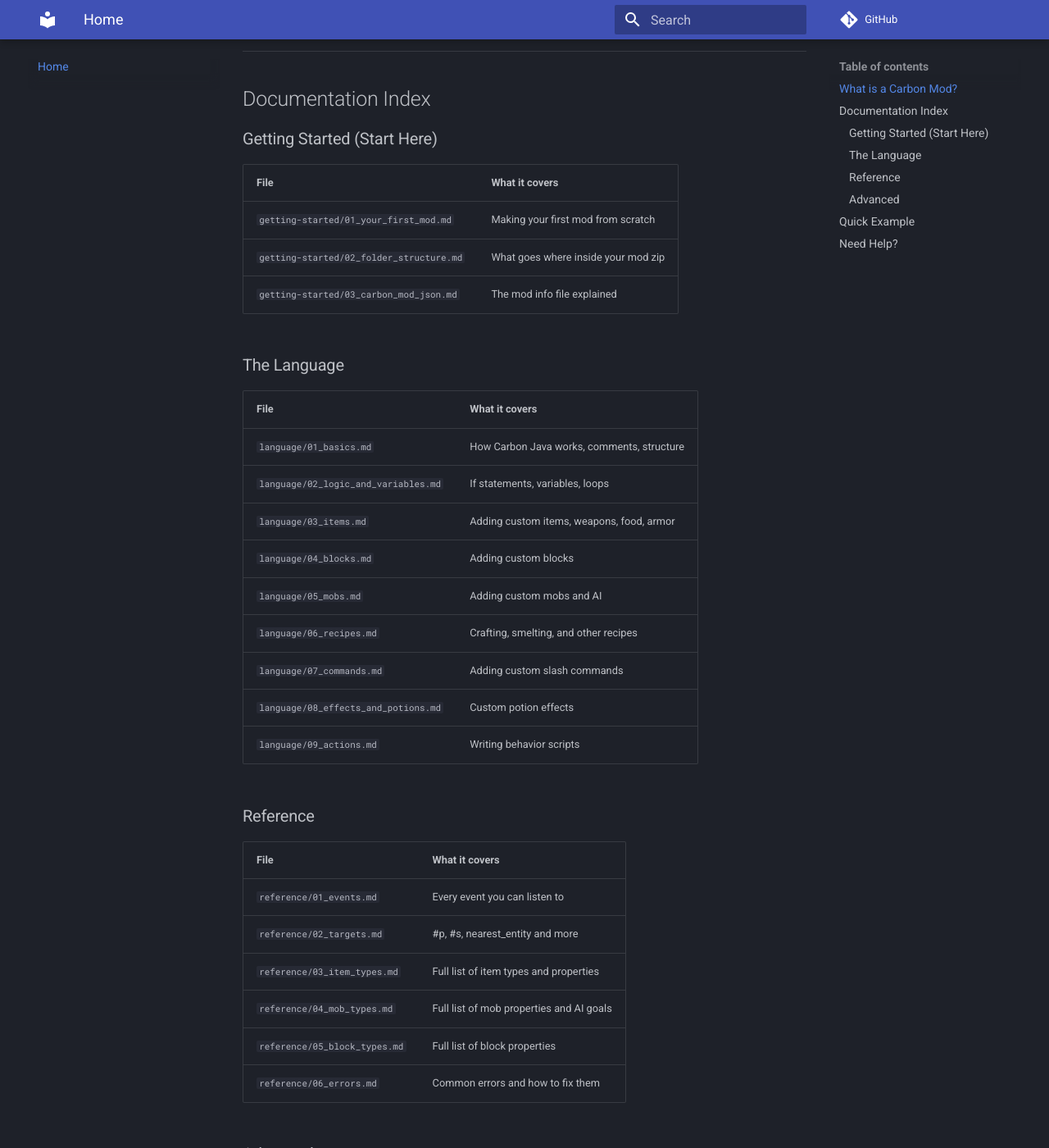
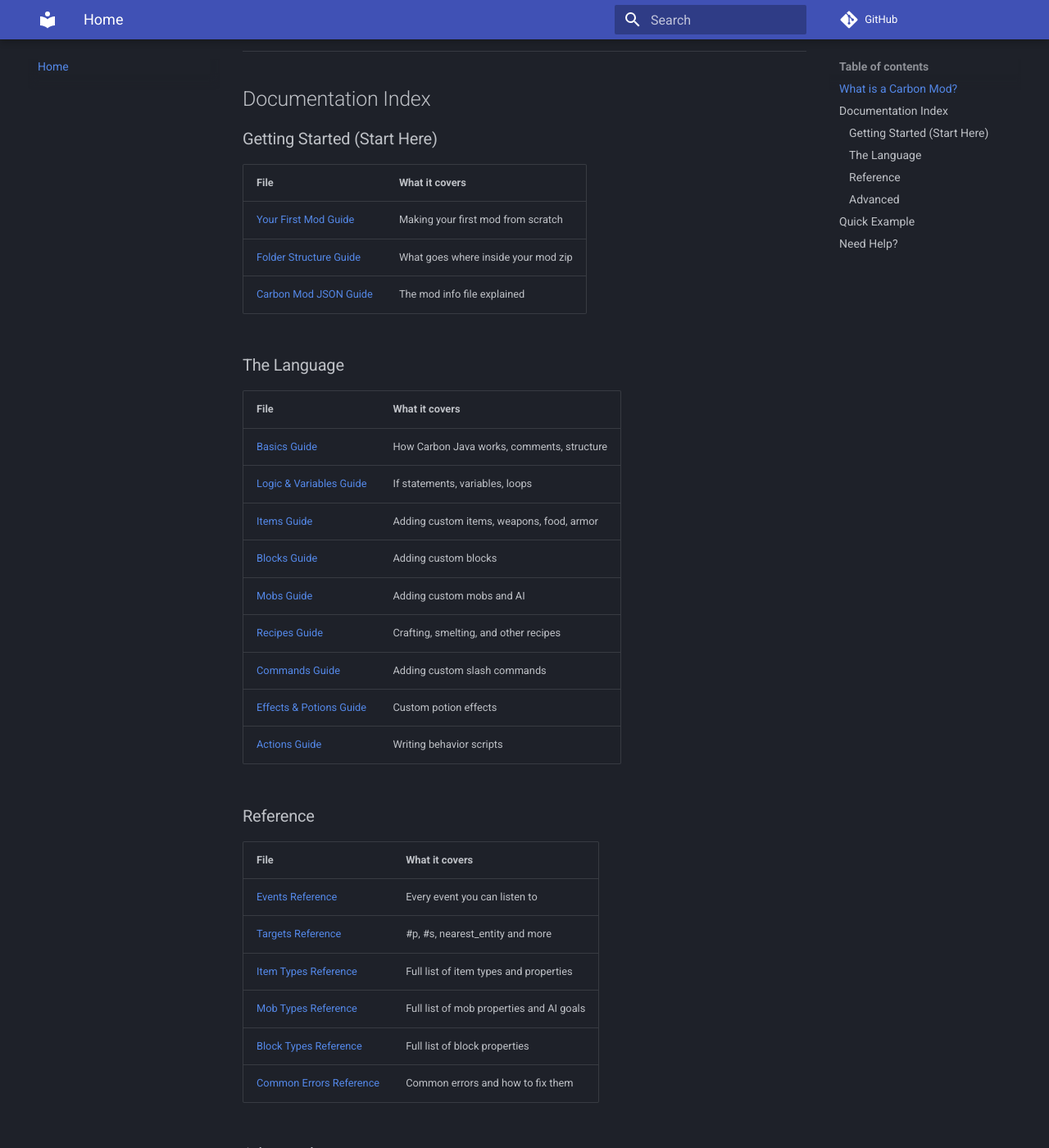
Before and after one commit to StratCube2/carbon-script, an MkDocs documentation site: the page built from docs/index.md, in a window 1280 px wide and 1400 px high, scrolled down 503 px. Shown: the whole window at 82% size. Built offline with MkDocs 1.6.1 and Material for MkDocs 9.7.7, drawn with Linux system fonts in a browser that asks for light colours; comment, search, counter and statistics services are not loaded; some of the changed text lies outside the part shown.

Commit message:
Fix broken markdown links in docs (#1)
Fixed the backtick md links using copilot.

````diff
--- a/docs/getting-started/02_folder_structure.md
+++ b/docs/getting-started/02_folder_structure.md
@@ -38,7 +38,7 @@ my_mod.zip
 ## What Goes Where
 
 ### `carbon.mod.json`
-The first thing Carbon Loader reads. Contains your mod's name, version, and other info. See `getting-started/03_carbon_mod_json.md` for full details.
+The first thing Carbon Loader reads. Contains your mod's name, version, and other info. See [Carbon Mod JSON Guide](03_carbon_mod_json.md) for full details.
 
 ### `resources/textures/`
 PNG image files for your items and blocks. Should be 16x16 pixels for items. Larger sizes work for blocks and mobs.
--- a/docs/index.md
+++ b/docs/index.md
@@ -17,37 +17,37 @@ A Carbon mod is a `.zip` file you drop into your mods folder. Inside that zip ar
 ### Getting Started (Start Here)
 | File | What it covers |
 |------|---------------|
-| `getting-started/01_your_first_mod.md` | Making your first mod from scratch |
-| `getting-started/02_folder_structure.md` | What goes where inside your mod zip |
-| `getting-started/03_carbon_mod_json.md` | The mod info file explained |
+| [Your First Mod Guide](getting-started/01_your_first_mod.md) | Making your first mod from scratch |
+| [Folder Structure Guide](getting-started/02_folder_structure.md) | What goes where inside your mod zip |
+| [Carbon Mod JSON Guide](getting-started/03_carbon_mod_json.md) | The mod info file explained |
 
 ### The Language
 | File | What it covers |
 |------|---------------|
-| `language/01_basics.md` | How Carbon Java works, comments, structure |
-| `language/02_logic_and_variables.md` | If statements, variables, loops |
-| `language/03_items.md` | Adding custom items, weapons, food, armor |
-| `language/04_blocks.md` | Adding custom blocks |
-| `language/05_mobs.md` | Adding custom mobs and AI |
-| `language/06_recipes.md` | Crafting, smelting, and other recipes |
-| `language/07_commands.md` | Adding custom slash commands |
-| `language/08_effects_and_potions.md` | Custom potion effects |
-| `language/09_actions.md` | Writing behavior scripts |
+| [Basics Guide](language/01_basics.md) | How Carbon Java works, comments, structure |
+| [Logic & Variables Guide](language/02_logic_and_variables.md) | If statements, variables, loops |
+| [Items Guide](language/03_items.md) | Adding custom items, weapons, food, armor |
+| [Blocks Guide](language/04_blocks.md) | Adding custom blocks |
+| [Mobs Guide](language/05_mobs.md) | Adding custom mobs and AI |
+| [Recipes Guide](language/06_recipes.md) | Crafting, smelting, and other recipes |
+| [Commands Guide](language/07_commands.md) | Adding custom slash commands |
+| [Effects & Potions Guide](language/08_effects_and_potions.md) | Custom potion effects |
+| [Actions Guide](language/09_actions.md) | Writing behavior scripts |
 
 ### Reference
 | File | What it covers |
 |------|---------------|
-| `reference/01_events.md` | Every event you can listen to |
-| `reference/02_targets.md` | #p, #s, nearest_entity and more |
-| `reference/03_item_types.md` | Full list of item types and properties |
-| `reference/04_mob_types.md` | Full list of mob properties and AI goals |
-| `reference/05_block_types.md` | Full list of block properties |
-| `reference/06_errors.md` | Common errors and how to fix them |
+| [Events Reference](reference/01_events.md) | Every event you can listen to |
+| [Targets Reference](reference/02_targets.md) | #p, #s, nearest_entity and more |
+| [Item Types Reference](reference/03_item_types.md) | Full list of item types and properties |
+| [Mob Types Reference](reference/04_mob_types.md) | Full list of mob properties and AI goals |
+| [Block Types Reference](reference/05_block_types.md) | Full list of block properties |
+| [Common Errors Reference](reference/06_errors.md) | Common errors and how to fix them |
 
 ### Advanced
 | File | What it covers |
 |------|---------------|
-| `advanced/01_allotrope.md` | Injecting code into Carbon Loader (requires Java knowledge) |
+| [Allotrope Guide](advanced/01_allotrope.md) | Injecting code into Carbon Loader (requires Java knowledge) |
 
 ---
 
@@ -92,4 +92,4 @@ If you see an error like:
 [Carbon] Error in src/definitions/items.cj line 4:
   "tipe" is not recognised. Did you mean "type"?
 ```
-Check the `reference/06_errors.md` file for a full list of common mistakes and fixes.
+Check the [Common Errors Reference](reference/06_errors.md) file for a full list of common mistakes and fixes.
````
Also changed, not shown: docs/getting-started/01_your_first_mod.md (+3 -3 lines), docs/getting-started/03_carbon_mod_json.md (+1 -1 lines), docs/language/03_items.md (+1 -1 lines), docs/language/04_blocks.md (+1 -1 lines).
